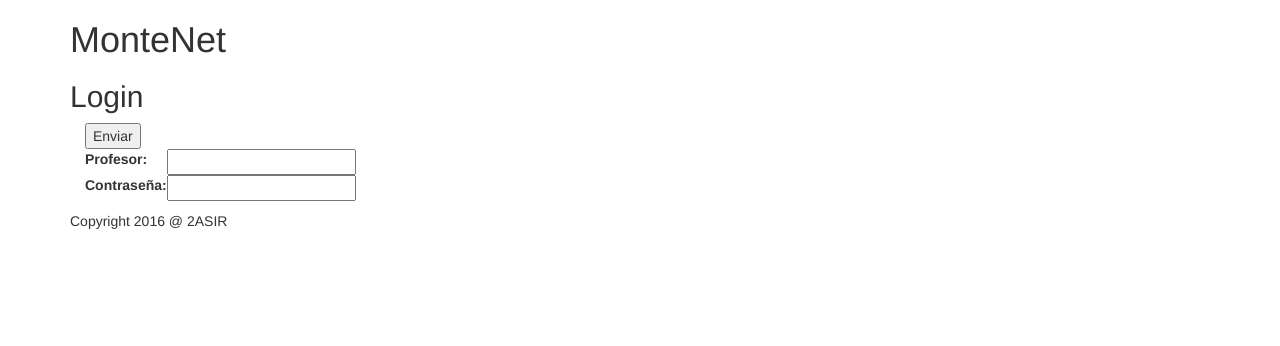
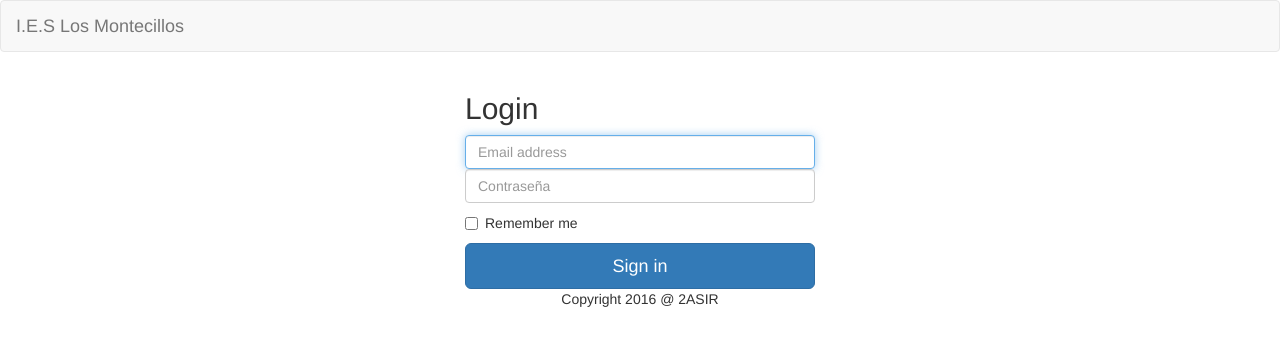
Before and after one commit to ieslosMontecillos/MonteNet, a PHP site: page / in a window 1280 px wide. Shown: the top 346 px of the page. Run offline with PHP 8.4, Linux system fonts and the light colour scheme.

Commit message:
Login Basico, header con nav para admin y usuario normal.

```diff
--- a/conexion.php
+++ b/conexion.php
@@ -16,10 +16,10 @@ if (count($_POST)) {
         session_start() ;
 
         $_SESSION["hora"] = date("d/m/Y") ;
-
+        $_SESSION["idea"] = $fila["idea"];
         desconectar();
 
-        header("Location:importacion.php") ;
+        header("Location:main.php") ;
 
     }
 
--- a/footer.php
+++ b/footer.php
@@ -1,7 +1,8 @@
-		<footer>
-			<p><p>Copyright 2016 @ 2ASIR</p></p>
-		</footer>
-	</div>
+	<footer>
+		<div class="container">
+			<p class="text-center">Copyright 2016 @ 2ASIR</p>
+		</div>
+	</footer>
 	<!-- INTRODUCCIÓN DE JS -->
 
 	<!-- jQuery -->
--- a/header.php
+++ b/header.php
@@ -25,7 +25,71 @@
     <![endif]-->
 </head>
 <body>
-	<div class="container">
 	<header>
-			<h1>MonteNet</h1>
+		<nav class="navbar navbar-default">
+			<div class="container-fluid">
+
+				<!-- Navagación responsive -->
+				<div class="navbar-header">
+
+					<button type="button" class="navbar-toggle collapsed" data-toggle="collapse" data-target="#bs-example-navbar-collapse-1" aria-expanded="false">
+						<span class="sr-only">Toggle navigation</span>
+						<span class="icon-bar"></span>
+						<span class="icon-bar"></span>
+						<span class="icon-bar"></span>
+					</button>
+					<!-- LOGO o TEXTO -->
+					<a class="navbar-brand" href="#">I.E.S Los Montecillos</a>
+
+				</div>
+
+				<!-- Collect the nav links, forms, and other content for toggling -->
+				<div class="collapse navbar-collapse" id="bs-example-navbar-collapse-1">
+					<!-- NAVEGADOR COMUN -->
+					<?php
+						if (count($_SESSION)!=0) {
+
+					?>
+					<ul class="nav navbar-nav">
+						<li><a href="main.php">Inicio <span class="sr-only">(current)</span></a></li>
+						<li><a href="#">MonteNet</a></li>
+					</ul>
+					<?php
+						}
+					?>
+					<!-- NAVEGADOR DEL ADMIN -->
+					<?php
+						if (isset($_SESSION["idea"]) && $_SESSION["idea"]=="admin") {
+
+					?>
+					<ul class="nav navbar-nav navbar-right">
+						<li><a href="admin.php">Administración<span class="sr-only">(current)</span></a></li>
+						<li><a href="config.php">Configuración</a></li>
+					</ul>
+					<?php
+						}
+					?>
+					<!-- NAVEGADOR DEL USUARIO -->
+					<?php
+						if (count($_SESSION)!=0) {
+					?>
+					<ul class="nav navbar-nav navbar-right">
+						<li><a href="logout.php">Cerrar Session</a></li>
+						<li class="dropdown">
+							<a href="#" class="dropdown-toggle" data-toggle="dropdown" role="button" aria-haspopup="true" aria-expanded="false">User <span class="caret"></span></a>
+							<ul class="dropdown-menu" role="menu">
+								<li><a href="#">Perfil</a></li>
+								<li><a href="#"></a></li>
+								<li><a href="#">Something else here</a></li>
+								<li role="separator" class="divider"></li>
+								<li><a href="#">Separated link</a></li>
+							</ul>
+						</li>
+					</ul>
+					<?php
+						}
+					?>
+				</div><!-- /.navbar-collapse -->
+			</div><!-- /.container-fluid -->
+		</nav>
 	</header>
--- a/index.php
+++ b/index.php
@@ -1,20 +1,41 @@
-<?php include 'header.php' ?>
-	<section>
-		<h2>Login</h2>
-		<div class="container">
-			<form action="conexion.php" method="POST">
-				<table>
-					<tr>
-						<td><label for="profesor">Profesor:</label></td>
-						<td><input type="text" name="profesor" required/></td>
-					</tr>
-					<tr>
-						<td><label for="clave">Contraseña:</label></td>
-						<td><input type="password" name="contrasena" required /></td>
-					</tr>
-					<button type="submit">Enviar</button>
-				</table>
+<?php
+	// INLUIR FICHEROS
+include 'funciones.php';
+
+session_start();
+yes_session();
+
+?>
+<?php
+include 'header.php';
+?>
+
+
+<section>
+	<div class="container">
+
+		<div class="col-lg-4 col-lg-offset-4">
+
+			<form action="conexion.php" method="POST" class="form-signin">
+				<h2 class="form-signin-heading">Login</h2>
+				<label for="profesor" class="sr-only">usuario</label>
+				<input name="profesor" type="text" id="inputEmail" class="form-control" placeholder="Email address" required autofocus="">
+				<label for="clave" class="sr-only">Contraseña</label>
+				<input name="contrasena" type="password" id="inputPassword" class="form-control" placeholder="Contraseña" required>
+				<div class="checkbox">
+					<label>
+						<input type="checkbox" value="remember-me"> Remember me
+					</label>
+				</div>
+				<button class="btn btn-lg btn-primary btn-block" type="submit">Sign in</button>
 			</form>
-		</div>
-	</section>
-<?php include 'footer.php' ?>
+
+		</div> <!-- /container -->
+
+	</div>
+</section>
+
+<?php
+include 'footer.php';
+// desconectar();
+?>
```
Also changed, not shown: admin.php (added, +22 -0 lines), config.php (added, +53 -0 lines), logout.php (added, +9 -0 lines), main.php (added, +22 -0 lines), img/logo-blanco.png (added). Lines whose indentation alone changed are shown as unchanged.
